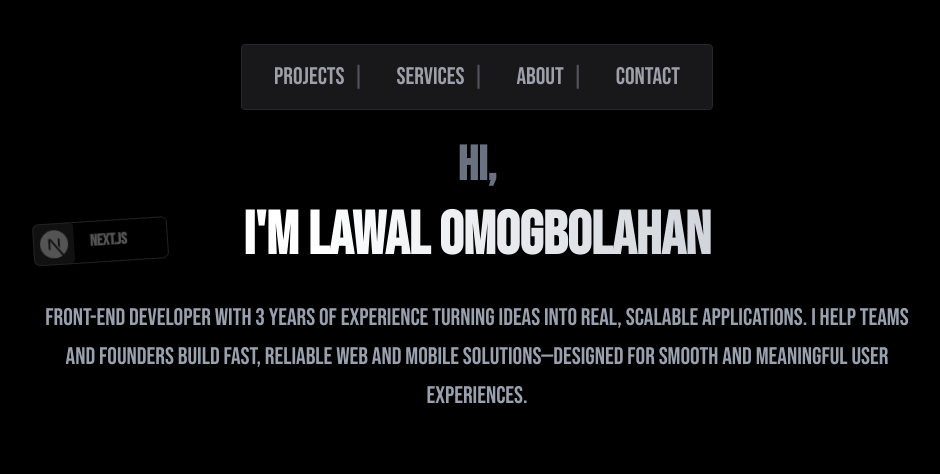
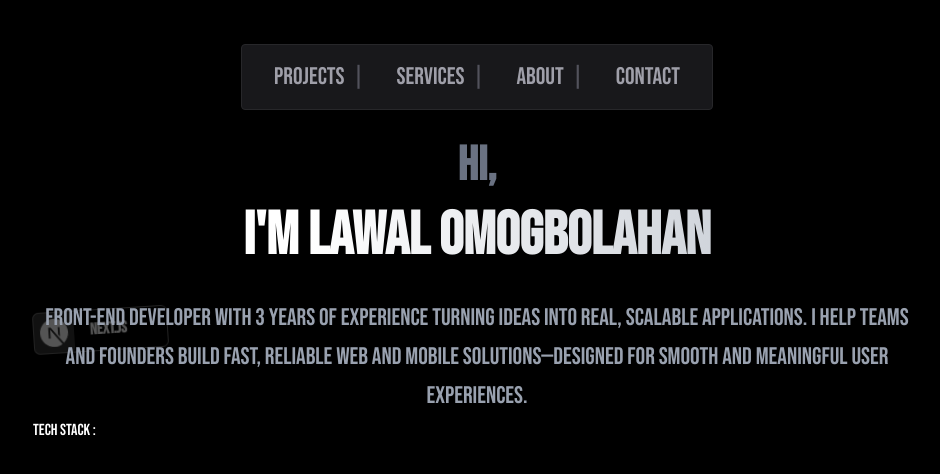
Before and after one commit to Gbolahan007/my_portfolio, a Next.js app: page / in a window 1280 px wide. Shown: the top 474 px of the page, without its empty margins (163-1103 px from the left). Built offline with nearby package versions, Linux system fonts and the light colour scheme.

Commit message:
updated stacks

```diff
--- a/app/ui/TechGrid.tsx
+++ b/app/ui/TechGrid.tsx
@@ -18,6 +18,7 @@ import {
   SiRedux,
   SiGreensock,
   SiReactquery,
+  SiVite, // ⭐ added vite
 } from "react-icons/si";
 
 const techItems: {
@@ -60,6 +61,9 @@ const techItems: {
     Icon: SiReactquery,
     color: "#FF4154",
   },
+
+  // ⭐ Added Vite
+  { id: "vite", label: "Vite", Icon: SiVite, color: "#646CFF" },
 ];
 
 export default function TechGrid() {
@@ -68,16 +72,13 @@ export default function TechGrid() {
   useEffect(() => {
     const cards = cardsRef.current.filter(Boolean);
 
-    // Set initial state - all cards start above viewport
     gsap.set(cards, {
       y: -200,
       opacity: 0,
       rotation: () => gsap.utils.random(-8, 8),
     });
 
-    // Listen for splash screen completion
     const handleSplashComplete = () => {
-      // Animate each card dropping with stagger
       gsap.to(cards, {
         y: 0,
         opacity: 1,
@@ -97,6 +98,9 @@ export default function TechGrid() {
 
   return (
     <div className="p-1">
+      {/* ⭐ Added heading (NO styling change) */}
+      <h1>Tech Stack :</h1>
+
       <div className="grid gap-4 grid-cols-2 sm:grid-cols-3 md:grid-cols-4 lg:grid-cols-6 ">
         {techItems.map(({ id, label, Icon, color, border }, i) => (
           <div
@@ -104,7 +108,7 @@ export default function TechGrid() {
             ref={(el) => {
               cardsRef.current[i] = el;
             }}
-            className="flex items-center gap-4 rounded-md shadow-sm cursor-pointer transition-transform duration-300 hover:scale-110"
+            className="flex items-center gap-4 rounded-md shadow-sm group-hover:scale-125 pointer"
             style={{
               background: color,
               border:
@@ -114,12 +118,12 @@ export default function TechGrid() {
                   : undefined),
             }}
           >
-            <div className="w-10 h-10  flex items-center justify-center bg-white/20 rounded">
+            <div className="w-10 h-10 flex items-center justify-center bg-white/20 rounded">
               <Icon size={28} color="#fff" />
             </div>
 
             <span
-              className="font-semibold "
+              className="font-semibold"
               style={{
                 color: ["#F7DF1E", "#61DAFB", "#FFFCE1"].includes(color)
                   ? "#111"
```
